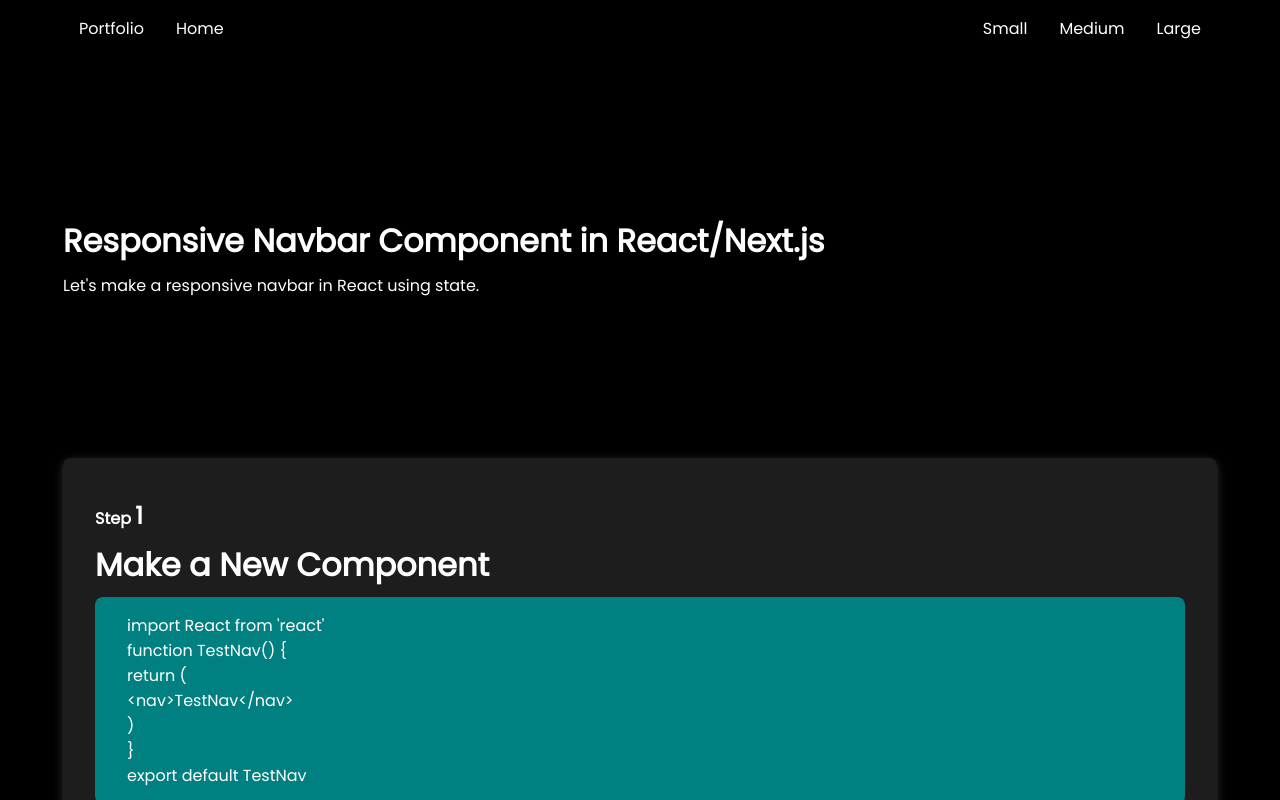
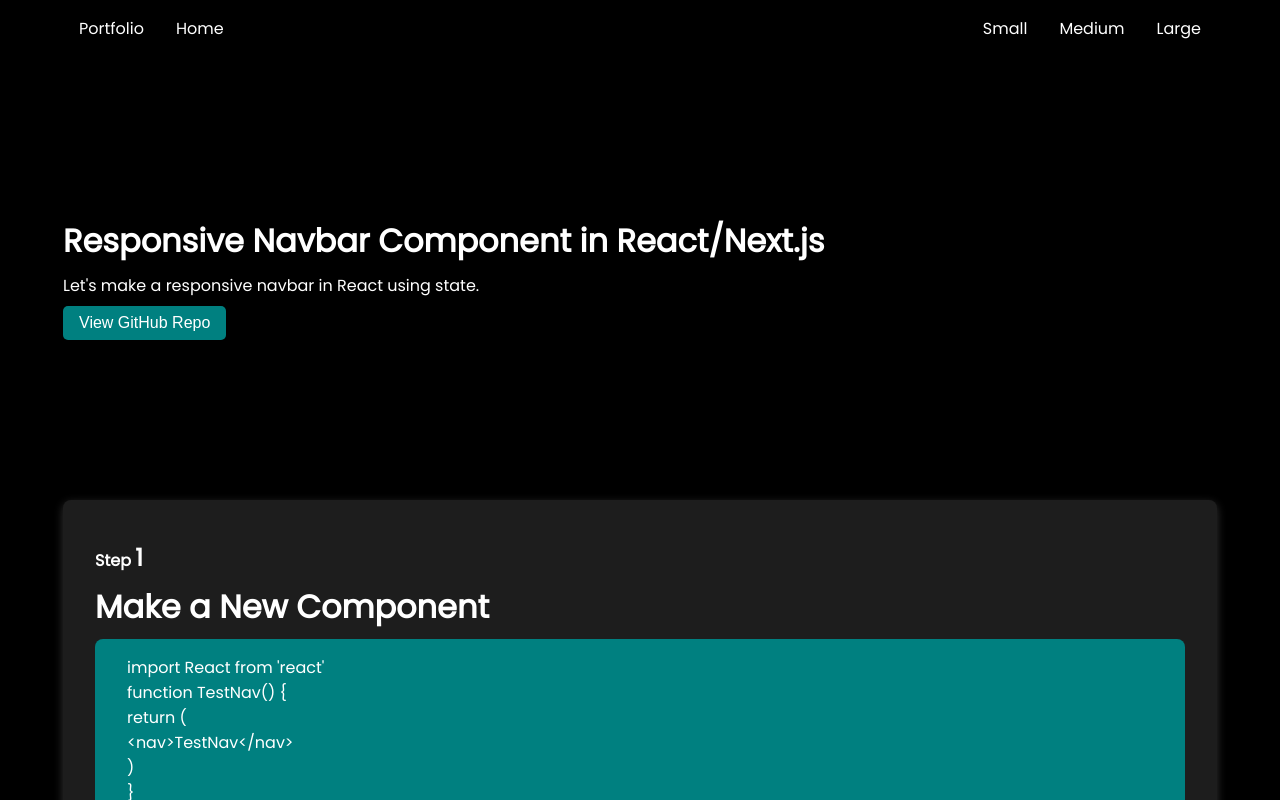
Before and after one commit to RyanBriggsDev/next-components, a Next.js app: page /components/navbar in a window 1280 px wide. Shown: the top 800 px of the page. Built offline with nearby package versions, Linux system fonts and the light colour scheme.

Commit message:
added btn css, optional btn in header

```diff
--- a/src/components/Header.jsx
+++ b/src/components/Header.jsx
@@ -5,6 +5,7 @@ function Header(props) {
     <header className="my-10">
         <h1>{props.title}</h1>
         <p>{props.subText}</p>
+        {props.hide === false ? <a href={props.link} target='_blank noreferrer'><button className="btn btn-primary">{props.linkText}</button></a> : ''}
     </header>
   )
 }
--- a/src/components/Steps.jsx
+++ b/src/components/Steps.jsx
@@ -3,8 +3,6 @@ import defaultImg from '../assets/img/defaultImg.png'
 import Image from 'next/image'
 
 function Steps(props) {
-
-  const codeArr = ['one', 'two', 'three']
 
   return (
     <div className="steps my-4">
@@ -31,5 +29,6 @@ Steps.defaultProps = {
     title: 'title',
     image: defaultImg.src,
     desc: 'desc',
-    codeArr: ['one', 'two', 'three', 'four']
+    codeArr: ['one', 'two', 'three', 'four'],
+    link: 'https://github.com/RyanBriggsDev/next-components'
 }
--- a/src/pages/_app.js
+++ b/src/pages/_app.js
@@ -3,6 +3,7 @@ import '../styles/header.css'
 import '../styles/card.css'
 import '../styles/nav.css'
 import '../styles/steps.css'
+import '../styles/button.css'
 
 import Layout from '../components/Layout'
 
--- a/src/pages/components/navbar/index.jsx
+++ b/src/pages/components/navbar/index.jsx
@@ -7,6 +7,9 @@ function NavbarPage() {
         <Header
             title='Responsive Navbar Component in React/Next.js'
             subText={`Let's make a responsive navbar in React using state.`}
+            link={'https://github.com/RyanBriggsDev/next-components/blob/main/src/components/Nav.jsx'}
+            linkText={'View GitHub Repo'}
+            hide={false}
         />
         <section className="my-4">
           <Steps
--- /dev/null
+++ b/src/styles/button.css
@@ -0,0 +1,21 @@
+.btn {
+    padding: 0.5rem 1rem;
+    font-size: 1rem;
+    cursor: pointer;
+    background-color: white;
+    border: none;
+    border-radius: 5px;
+}
+
+.btn:hover {
+    background-color: rgba(255, 255, 255, 0.8);
+}
+
+.btn-primary {
+    background-color: teal;
+    color: white;
+}
+
+.btn-primary:hover {
+    color: black;
+}
--- a/src/styles/header.css
+++ b/src/styles/header.css
@@ -0,0 +1,3 @@
+header > * {
+    margin: 0.5rem 0;
+}
```
